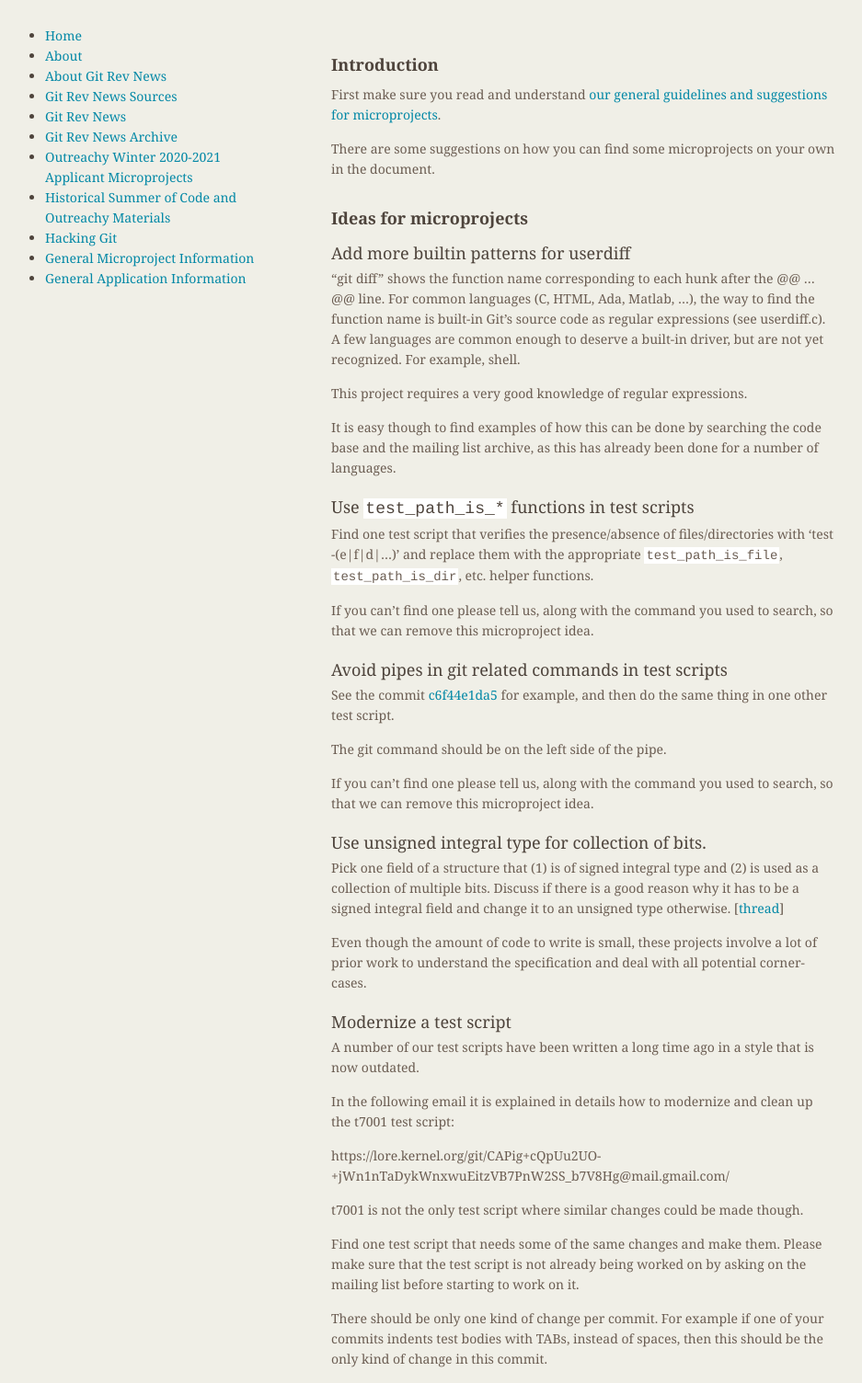
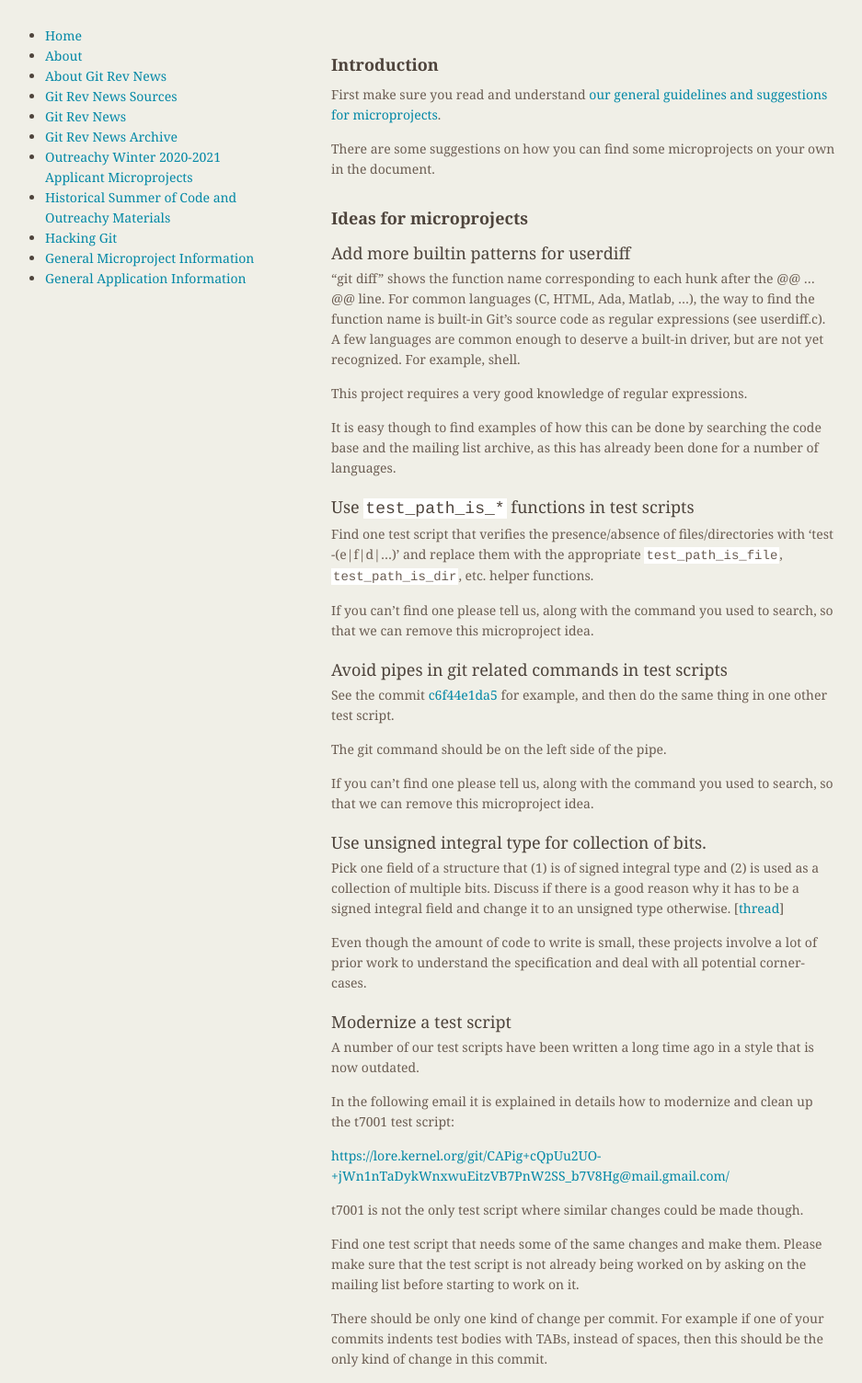
Before and after one commit to git/git.github.io, a Jekyll site: the page built from Outreachy-21-Microprojects.md, in a window 1280 px wide. Shown: the whole page at 92% size, without its empty margins (174-1111 px from the left). Built offline with Jekyll 4.4.1, drawn with Linux system fonts in a browser that asks for light colours.

Commit message:
Outreachy-21: ensure the plain links are ... linked
It seems that plain links have to be wrapped in '<>' to be linkified
when rendering. So, wrap links in '<>'.

```diff
--- a/Outreachy-21-Microprojects.md
+++ b/Outreachy-21-Microprojects.md
@@ -67,7 +67,7 @@ style that is now outdated.
 In the following email it is explained in details how to modernize and
 clean up the t7001 test script:
 
-https://lore.kernel.org/git/CAPig+cQpUu2UO-+jWn1nTaDykWnxwuEitzVB7PnW2SS_b7V8Hg@mail.gmail.com/
+<https://lore.kernel.org/git/CAPig+cQpUu2UO-+jWn1nTaDykWnxwuEitzVB7PnW2SS_b7V8Hg@mail.gmail.com/>
 
 t7001 is not the only test script where similar changes could be made
 though.
```
